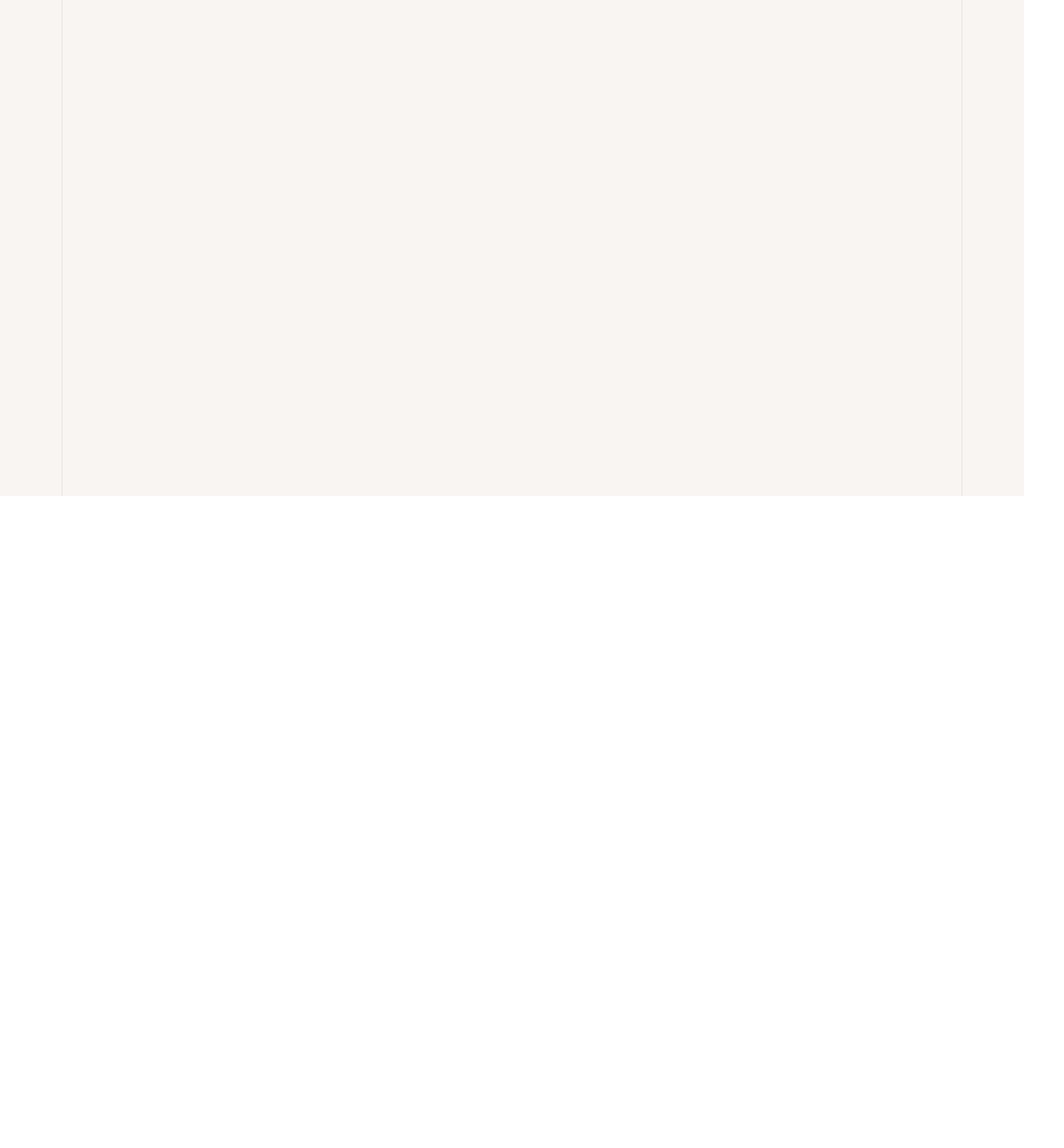
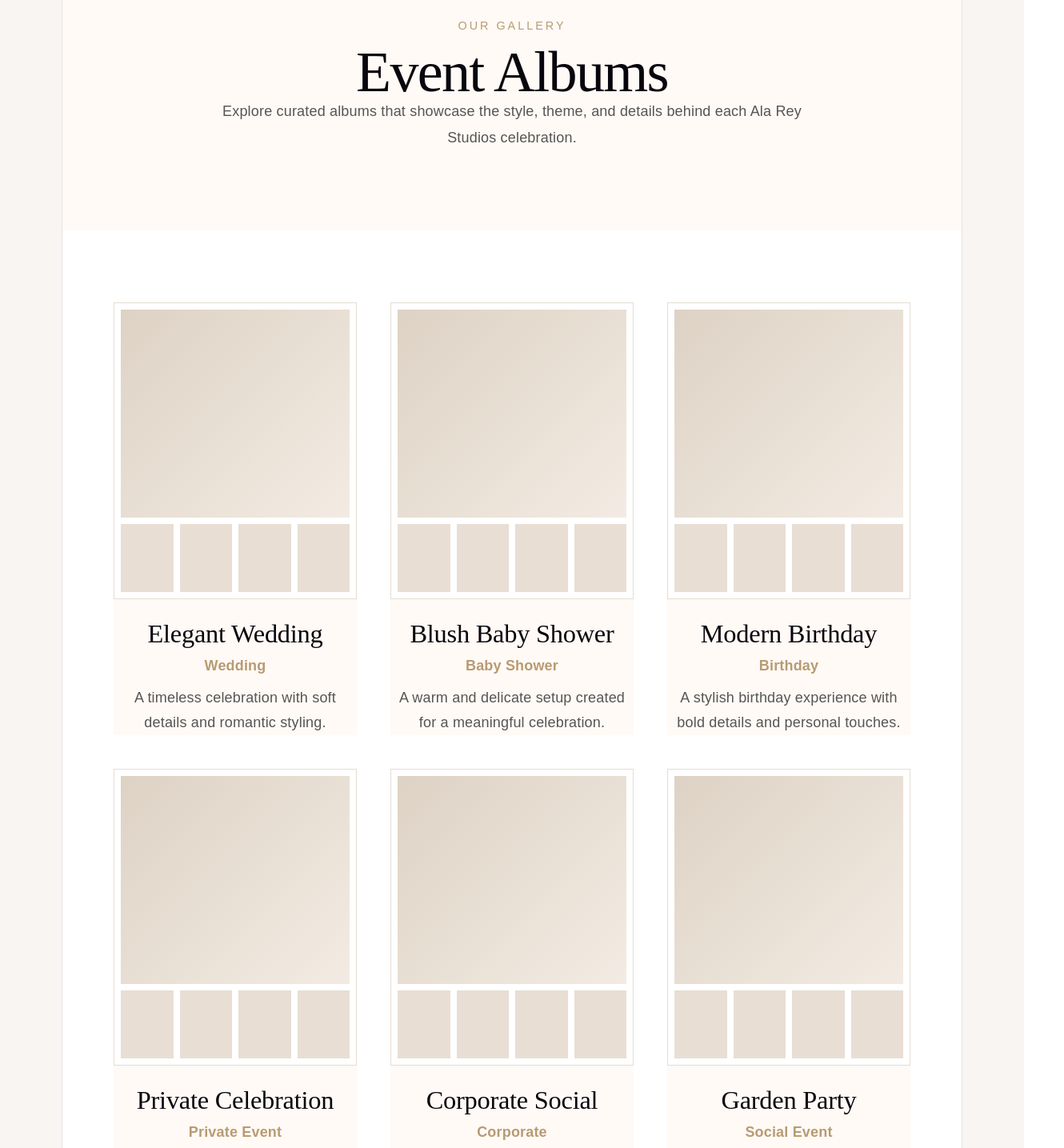
Before and after one commit to ReyesAngelica-FS/2605-WDV359-ReyesAngelica, a React (Vite) app: page /gallery in a window 1280 px wide. Before the commit this address had no page. Shown: the part 180-1615 px from the top of the page at 80% size, 1330 px wide, since content can reach past the window. Before the commit the page ends 800 px from the top, so only its background shows below. Built offline with nearby package versions, Linux system fonts and the light colour scheme.

Commit message:
Create gallery page with event albums

```diff
--- a/src/App.jsx
+++ b/src/App.jsx
@@ -2,6 +2,7 @@ import { BrowserRouter, Routes, Route } from "react-router-dom";
 import Home from "./pages/Home";
 import AboutPage from "./pages/AboutPage";
 import ServicesPage from "./pages/ServicesPage";
+import GalleryPage from "./pages/GalleryPage";
 import "./App.css";
 
 function App() {
@@ -11,6 +12,7 @@ function App() {
         <Route path="/" element={<Home />} />
         <Route path="/about" element={<AboutPage />} />
         <Route path="/services" element={<ServicesPage />} />
+        <Route path="/gallery" element={<GalleryPage />} />
       </Routes>
     </BrowserRouter>
   );
--- a/src/components/Navbar.jsx
+++ b/src/components/Navbar.jsx
@@ -12,7 +12,7 @@ function Navbar() {
                 <Link to="/">Home</Link>
                 <Link to="/about">About</Link>
                 <Link to="/services">Services</Link>
-                <a href="#gallery">Gallery</a>
+                <Link to="/gallery">Gallery</Link>
                 <a href="#contact">Contact</a>
             </nav>
 
--- /dev/null
+++ b/src/pages/GalleryPage.jsx
@@ -0,0 +1,177 @@
+import Navbar from "../components/Navbar";
+import Footer from "../components/Footer";
+
+function GalleryPage() {
+    const albums = [
+        {
+        title: "Elegant Wedding",
+        category: "Wedding",
+        description: "A timeless celebration with soft details and romantic styling.",
+        },
+        {
+        title: "Blush Baby Shower",
+        category: "Baby Shower",
+        description: "A warm and delicate setup created for a meaningful celebration.",
+        },
+        {
+        title: "Modern Birthday",
+        category: "Birthday",
+        description: "A stylish birthday experience with bold details and personal touches.",
+        },
+        {
+        title: "Private Celebration",
+        category: "Private Event",
+        description: "An intimate gathering designed with elegance and care.",
+        },
+        {
+        title: "Corporate Social",
+        category: "Corporate",
+        description: "A polished event experience created for professional gatherings.",
+        },
+        {
+        title: "Garden Party",
+        category: "Social Event",
+        description: "A fresh outdoor celebration inspired by natural beauty.",
+        },
+    ];
+
+    return (
+        <>
+        <Navbar />
+
+        <main style={styles.galleryPage}>
+            <section style={styles.hero}>
+            <p style={styles.eyebrow}>Our Gallery</p>
+            <h1 style={styles.heroTitle}>Event Albums</h1>
+            <p style={styles.heroText}>
+                Explore curated albums that showcase the style, theme, and details
+                behind each Ala Rey Studios celebration.
+            </p>
+            </section>
+
+            <section style={styles.albumSection}>
+            <div style={styles.albumGrid}>
+                {albums.map((album) => (
+                <article style={styles.albumCard} key={album.title}>
+                    <div style={styles.albumCollage}>
+                    <div style={styles.featuredImage}></div>
+
+                    <div style={styles.thumbnailGrid}>
+                        <div style={styles.thumbnail}></div>
+                        <div style={styles.thumbnail}></div>
+                        <div style={styles.thumbnail}></div>
+                        <div style={styles.thumbnail}></div>
+                    </div>
+                    </div>
+
+                    <div style={styles.albumInfo}>
+                    <h2 style={styles.albumTitle}>{album.title}</h2>
+                    <p style={styles.albumCategory}>{album.category}</p>
+                    <p style={styles.albumDescription}>{album.description}</p>
+                    </div>
+                </article>
+                ))}
+            </div>
+            </section>
+        </main>
+
+        <Footer />
+        </>
+    );
+}
+
+export default GalleryPage;
+
+const styles = {
+    galleryPage: {
+        backgroundColor: "#f8f5f2",
+        color: "#1e1e1e",
+        fontFamily: "Poppins, sans-serif",
+    },
+
+    hero: {
+        padding: "100px 64px",
+        textAlign: "center",
+        backgroundColor: "#fffaf6",
+    },
+
+    eyebrow: {
+        textTransform: "uppercase",
+        letterSpacing: "3px",
+        fontSize: "0.8rem",
+        marginBottom: "20px",
+        color: "#b89b72",
+    },
+
+    heroTitle: {
+        fontFamily: "Playfair Display, serif",
+        fontSize: "4rem",
+        marginBottom: "20px",
+    },
+
+    heroText: {
+        maxWidth: "760px",
+        margin: "0 auto",
+        lineHeight: "1.8",
+        color: "#555",
+    },
+
+    albumSection: {
+        padding: "90px 64px",
+        backgroundColor: "#ffffff",
+    },
+
+    albumGrid: {
+        display: "grid",
+        gridTemplateColumns: "repeat(3, 1fr)",
+        gap: "42px",
+    },
+
+    albumCard: {
+        backgroundColor: "#fffaf6",
+    },
+
+    albumCollage: {
+        border: "1px solid #e6ddd4",
+        backgroundColor: "#ffffff",
+        padding: "8px",
+    },
+
+    featuredImage: {
+        height: "260px",
+        background: "linear-gradient(135deg, #ddd2c4, #f3ebe3)",
+        marginBottom: "8px",
+    },
+
+    thumbnailGrid: {
+        display: "grid",
+        gridTemplateColumns: "repeat(4, 1fr)",
+        gap: "8px",
+    },
+
+    thumbnail: {
+        height: "85px",
+        backgroundColor: "#e8ded4",
+    },
+
+    albumInfo: {
+        padding: "24px 0 0",
+    },
+
+    albumTitle: {
+        fontFamily: "Playfair Display, serif",
+        fontSize: "1.8rem",
+        marginBottom: "8px",
+    },
+
+    albumCategory: {
+        color: "#b89b72",
+        fontWeight: "600",
+        marginBottom: "12px",
+    },
+
+    albumDescription: {
+        color: "#555",
+        lineHeight: "1.7",
+    },
+};
```
